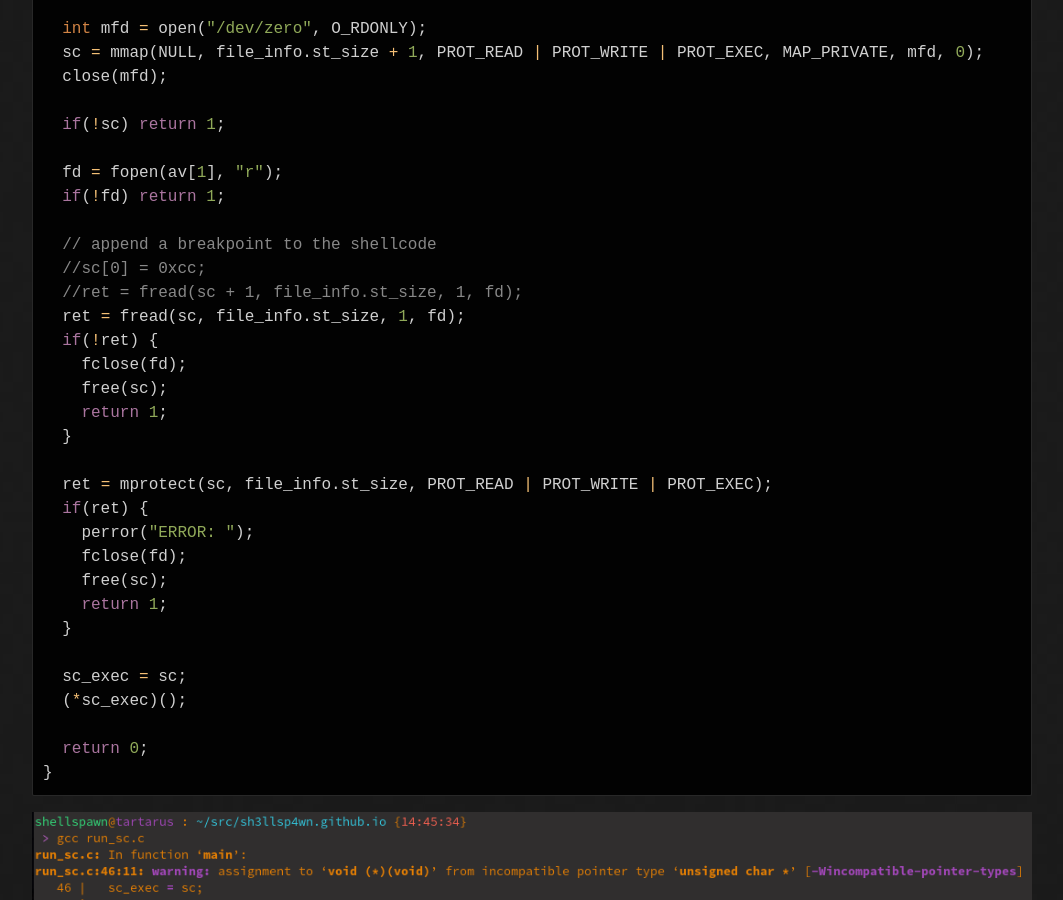
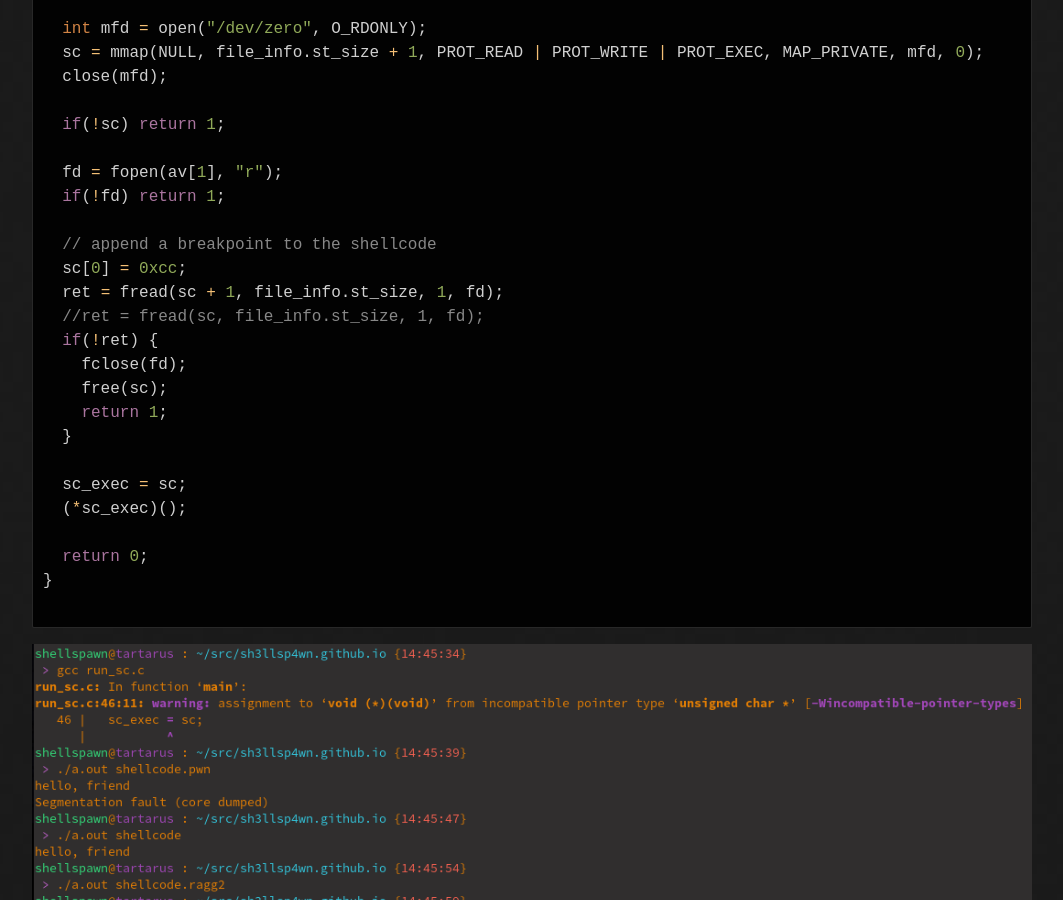
Before and after one commit to Sh3llSp4wn/sh3llsp4wn.github.io, a Jekyll site: the page built from _posts/2022-11-28-Shellcode-With-The-Default-Linux-Toolchain.md, in a window 1280 px wide and 900 px high, scrolled down 6875 px. Shown: the whole window, without its empty margins (108-1171 px from the left). Built offline with Jekyll 4.4.1, drawn with Linux system fonts in a browser that asks for light colours.

Commit message:
fixed sc runner

````diff
--- a/_posts/2022-11-28-Shellcode-With-The-Default-Linux-Toolchain.md
+++ b/_posts/2022-11-28-Shellcode-With-The-Default-Linux-Toolchain.md
@@ -169,18 +169,10 @@
   if(!fd) return 1;
 
   // append a breakpoint to the shellcode
-  //sc[0] = 0xcc;
-  //ret = fread(sc + 1, file_info.st_size, 1, fd);
-  ret = fread(sc, file_info.st_size, 1, fd);
+  sc[0] = 0xcc;
+  ret = fread(sc + 1, file_info.st_size, 1, fd);
+  //ret = fread(sc, file_info.st_size, 1, fd);
   if(!ret) {
-    fclose(fd);
-    free(sc);
-    return 1;
-  }
-
-  ret = mprotect(sc, file_info.st_size, PROT_READ | PROT_WRITE | PROT_EXEC);
-  if(ret) {
-    perror("ERROR: ");
     fclose(fd);
     free(sc);
     return 1;
@@ -191,6 +183,7 @@
 
   return 0;
 }
+
 ```
 
 ![](/images/result.png)
````
